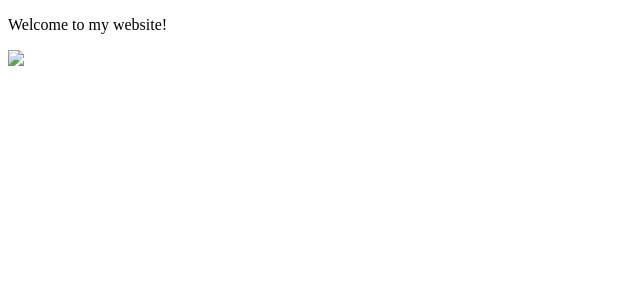
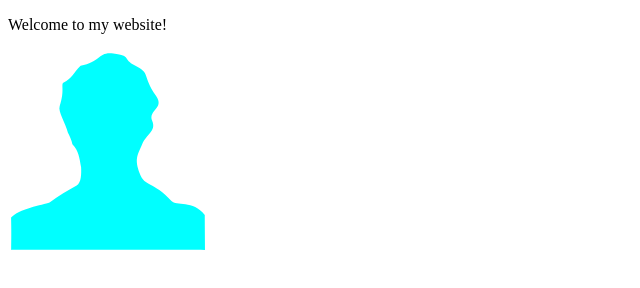
Before and after one commit to praetorian-connor-holm/svg_xss, a plain HTML site: page index.html in a window 1280 px wide. Shown: the whole page, without its empty margins (0-640 px from the left). Drawn offline with Linux system fonts and the light colour scheme; the site is published under a folder, as on GitHub Pages, so addresses that start at the root find nothing.

Commit message:
fixed img path

```diff
--- a/index.html
+++ b/index.html
@@ -8,6 +8,6 @@
 
 <body>
   <p>Welcome to my website!</p>
-  <img src="/xss.svg">
+  <img src="xss.svg">
 </body>
 </html>
```
